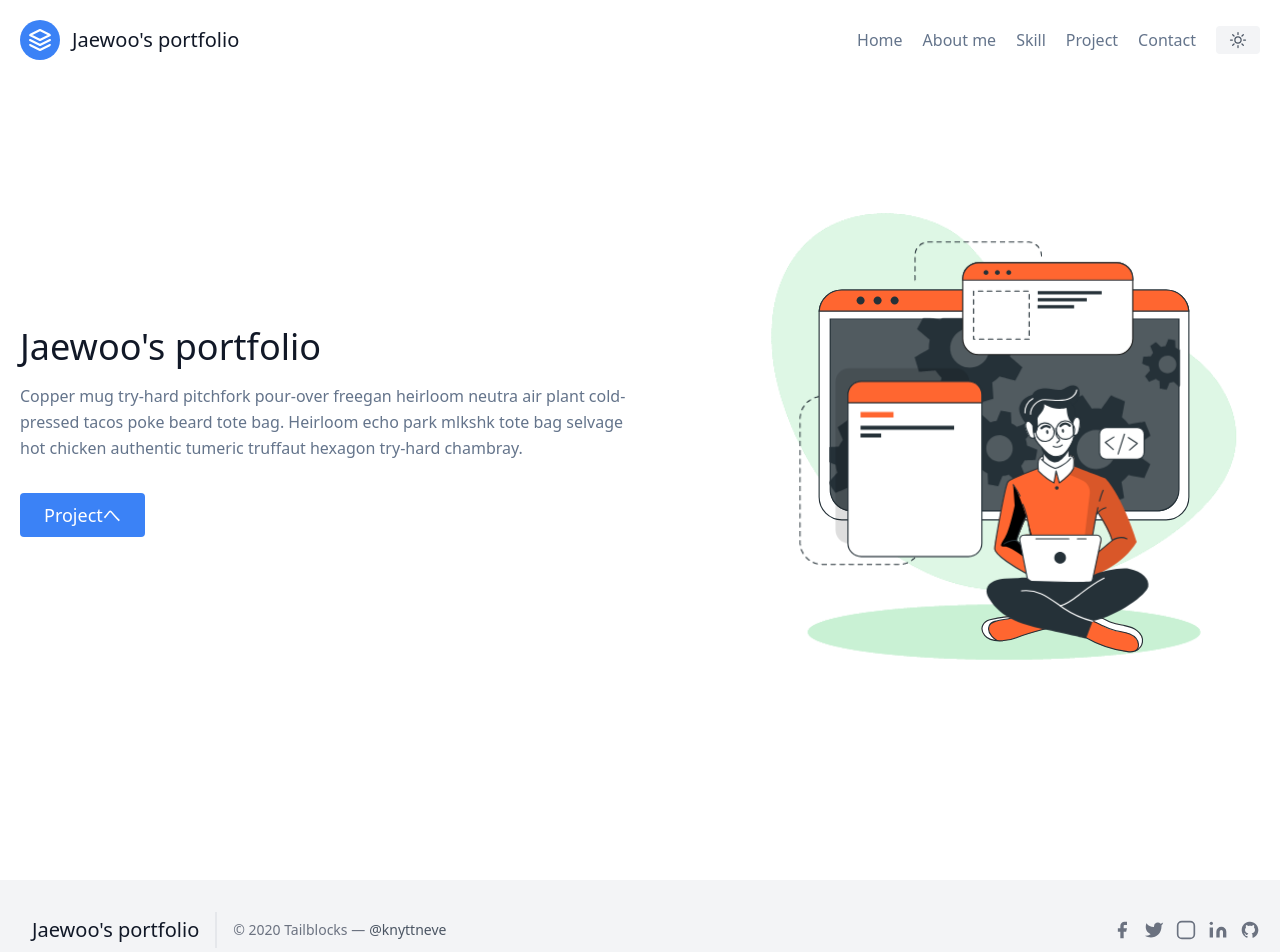
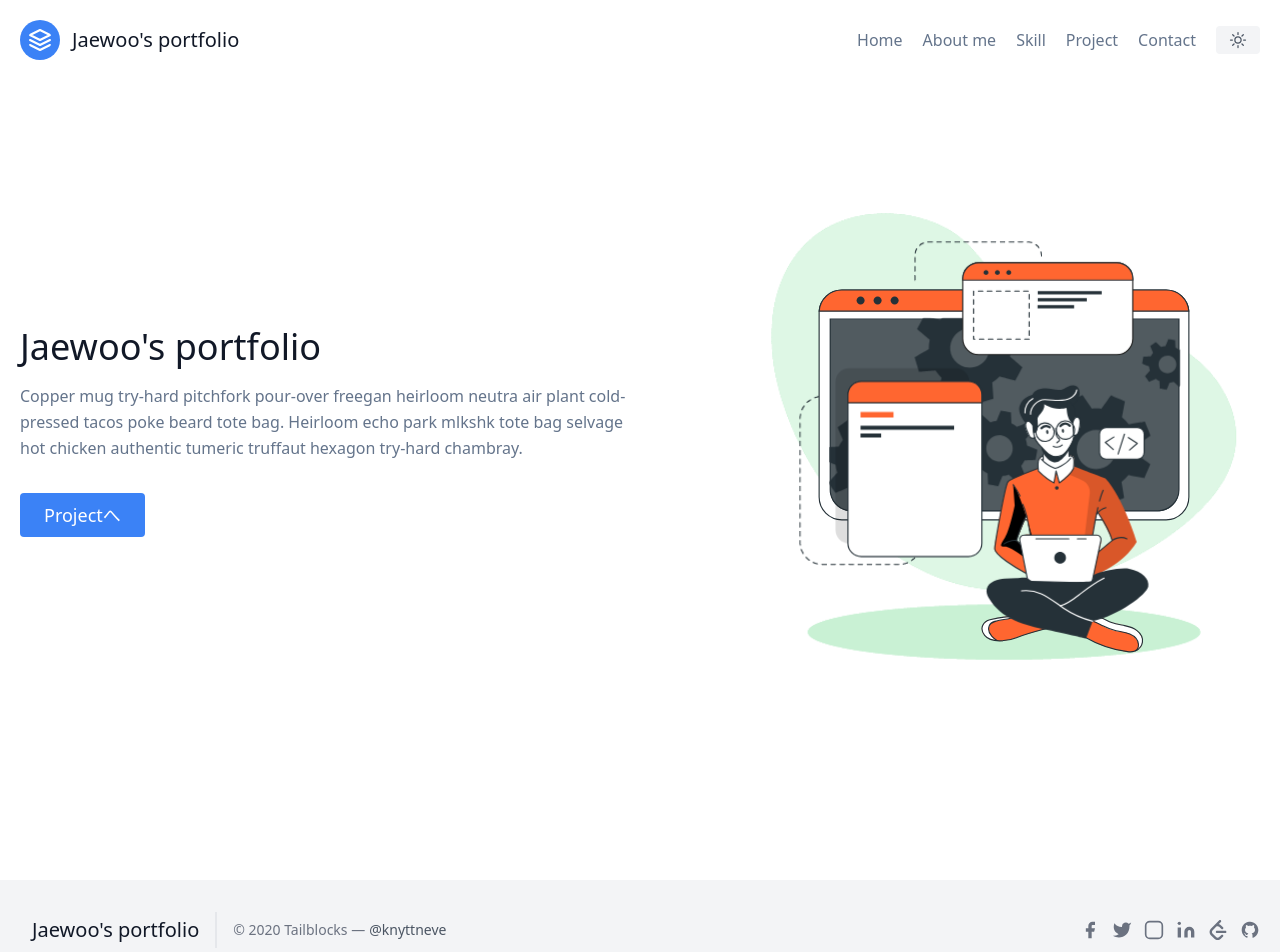
Before and after one commit to sambunarayan/next-portfolio, a Next.js app: page / in a window 1280 px wide. Shown: the top 952 px of the page. Built offline with nearby package versions, Linux system fonts and the light colour scheme.

Commit message:
Fixed to pass parameters from Project page to Project-details page

```diff
--- a/components/footer.js
+++ b/components/footer.js
@@ -35,6 +35,13 @@ export default function Footer() {
                                 <circle cx="4" cy="4" r="2" stroke="none"></circle>
                             </svg>
                         </a>
+                        <Link href="https://leetcode.com/soyou30257/" legacyBehavior>
+                            <a className="ml-3 text-gray-500">
+                                <svg fill="currentColor" stroke="currentColor" strokeLinecap="round" strokeLinejoin="round" strokeWidth="0" className="w-5 h-5" viewBox="0 0 24 24">
+                                    <path d="M16.102 17.93l-2.697 2.607c-.466.467-1.111.662-1.823.662s-1.357-.195-1.824-.662l-4.332-4.363c-.467-.467-.702-1.15-.702-1.863s.235-1.357.702-1.824l4.319-4.38c.467-.467 1.125-.645 1.837-.645s1.357.195 1.823.662l2.697 2.606c.514.515 1.365.497 1.9-.038.535-.536.553-1.387.039-1.901l-2.609-2.636a5.055 5.055 0 0 0-2.445-1.337l2.467-2.503c.516-.514.498-1.366-.037-1.901-.535-.535-1.387-.552-1.902-.038l-10.1 10.101c-.981.982-1.494 2.337-1.494 3.835 0 1.498.513 2.895 1.494 3.875l4.347 4.361c.981.979 2.337 1.452 3.834 1.452s2.853-.512 3.835-1.494l2.609-2.637c.514-.514.496-1.365-.039-1.9s-1.386-.553-1.899-.039zM20.811 13.01H10.666c-.702 0-1.27.604-1.27 1.346s.568 1.346 1.27 1.346h10.145c.701 0 1.27-.604 1.27-1.346s-.569-1.346-1.27-1.346z" />
+                                </svg>
+                            </a>
+                        </Link>
                         <Link href="https://github.com/sambunarayan" legacyBehavior>
                             <a className="ml-3 text-gray-500">
                                 <svg fill="currentColor" stroke="currentColor" strokeLinecap="round" strokeLinejoin="round" strokeWidth="0" className="w-5 h-5" viewBox="0 0 24 24">
--- a/components/projects/ProjectPreview.js
+++ b/components/projects/ProjectPreview.js
@@ -1,4 +1,5 @@
 import Image from 'next/image';
+import Link from 'next/link';
 
 export default function ProjectPreview({ data }) {
     const title = data.properties.名前.title[0].plain_text
@@ -6,6 +7,14 @@ export default function ProjectPreview({ data }) {
     const end_date = data.properties.WorkPeriod.date.end
     const detail_text = data.properties.Description.rich_text[0].plain_text
     const imageSrc = data.cover.file?.url || data.cover.external.url
+
+    const query = {
+        title: title,
+        start_date: start_date,
+        end_date: end_date,
+        detail_text: detail_text,
+        imageSrc: imageSrc
+      };
 
     return (
         <div className="p-4 md:w-1/3 sm:mb-0 mb-6">
@@ -21,11 +30,13 @@ export default function ProjectPreview({ data }) {
             <h2 className="text-xl font-medium title-font text-gray-900 mt-5">{title}</h2>
             <p className="text-base leading-relaxed mt-0">{start_date} - {end_date}</p>
             <p className="text-base leading-relaxed mt-2">{detail_text}</p>
-            <a className="text-blue-500 dark:text-blue-400 inline-flex items-center mt-3">Learn More
-                <svg fill="none" stroke="currentColor" strokeLinecap="round" strokeLinejoin="round" strokeWidth="2" className="w-4 h-4 ml-2" viewBox="0 0 24 24">
-                    <path d="M5 12h14M12 5l7 7-7 7"></path>
-                </svg>
-            </a>
+            <Link href={{pathname: "../../project-details", query: query}} as="project-details" legacyBehavior>
+                <a className="text-blue-500 dark:text-blue-400 inline-flex items-center mt-3">Learn More
+                    <svg fill="none" stroke="currentColor" strokeLinecap="round" strokeLinejoin="round" strokeWidth="2" className="w-4 h-4 ml-2" viewBox="0 0 24 24">
+                        <path d="M5 12h14M12 5l7 7-7 7"></path>
+                    </svg>
+                </a>
+            </Link>
         </div>
     );
 }
--- /dev/null
+++ b/pages/project-details.js
@@ -0,0 +1,12 @@
+import {useRouter} from "next/router";
+
+export default function ProjectDetail() {
+    // const title = Router.properties.名前.title[0].plain_text
+    const router = useRouter();
+    console.log(">>>"+router.query.title);
+    return (
+        <>
+            {/* {title} */}
+        </>
+    );
+}
```
Also changed, not shown: pages/project-detail.js (deleted, +0 -8 lines).
